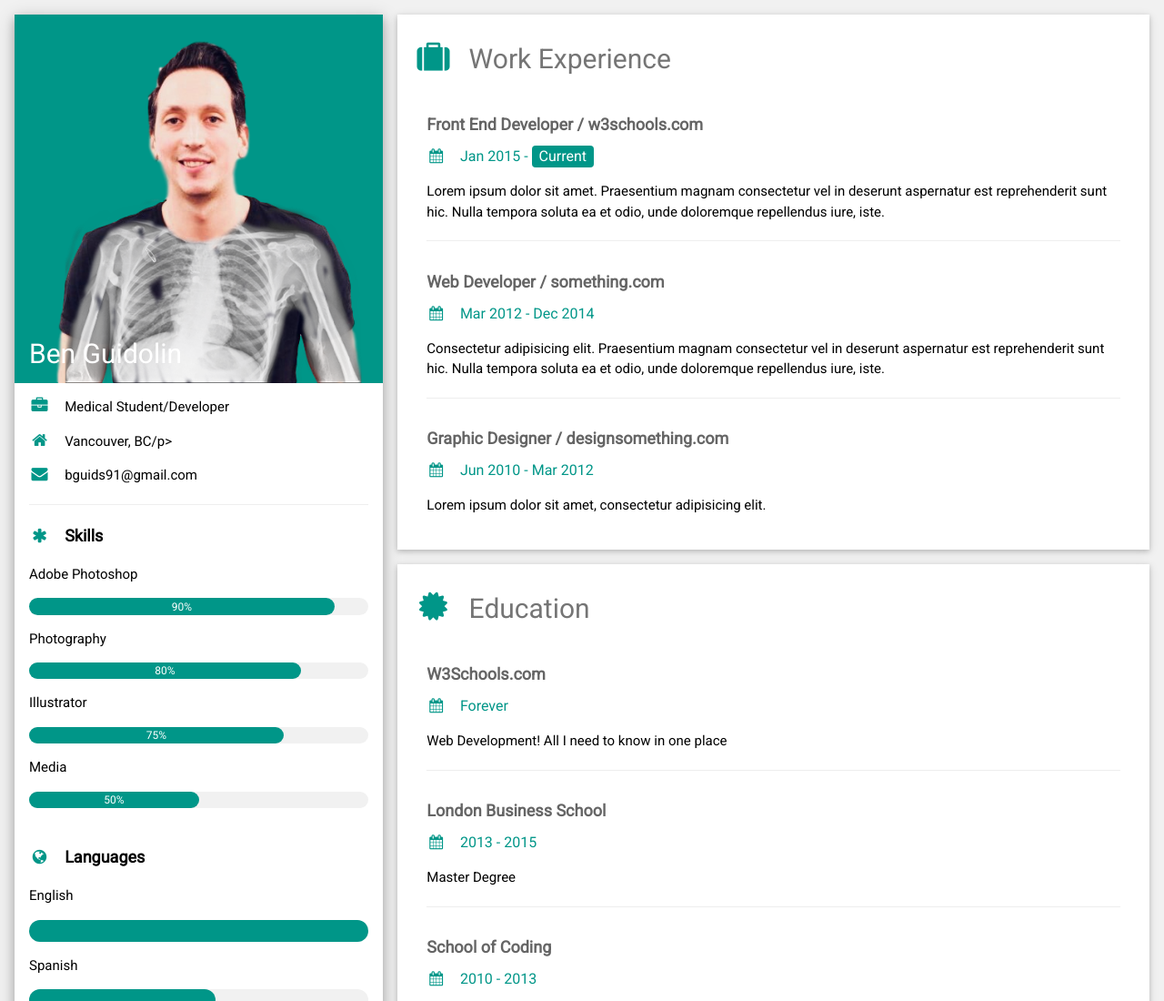
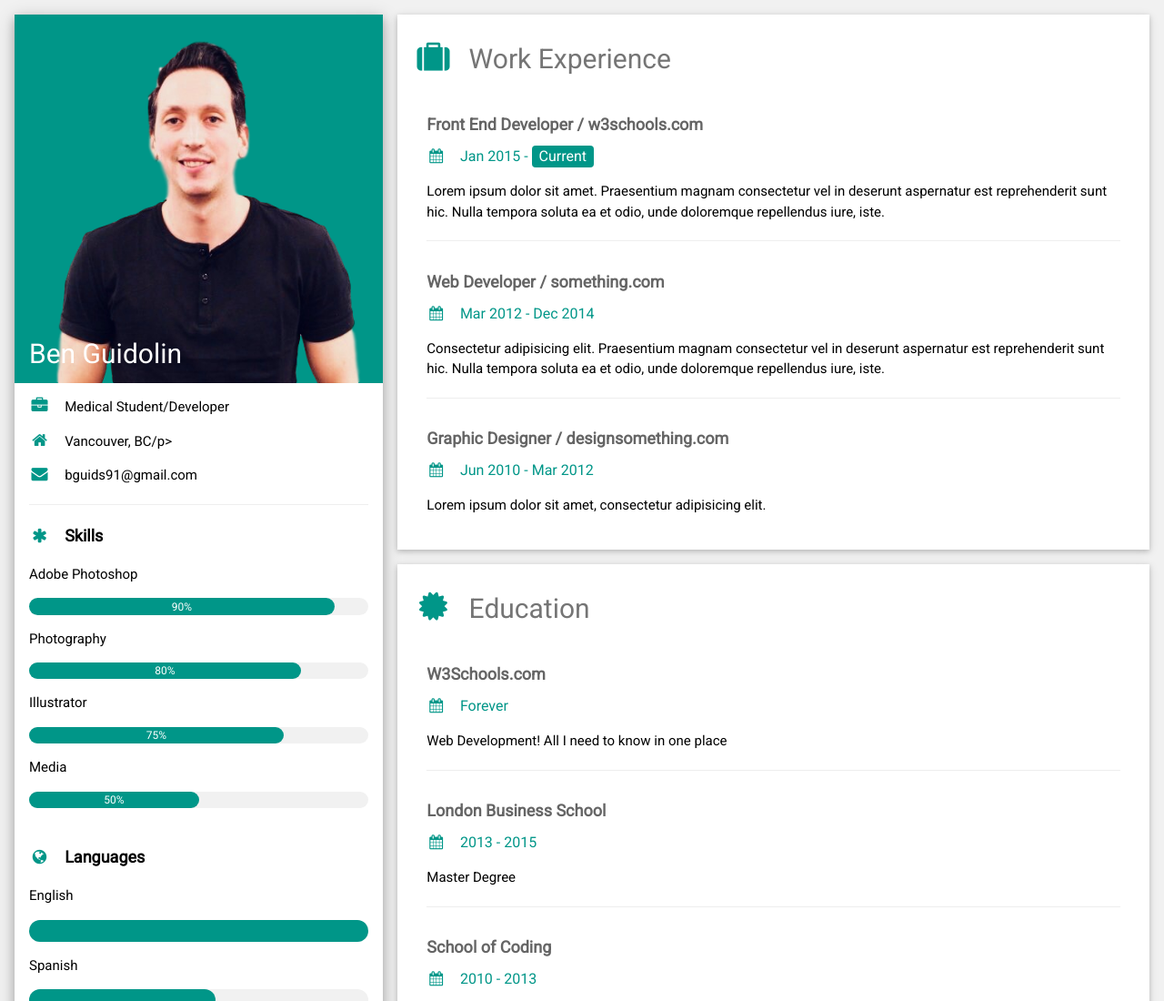
Before and after one commit to bguids91/website-template, a plain HTML site: page index.html in a window 1280 px wide. Shown: the top 1100 px of the page at 91% size. Drawn offline with nearby package versions, Linux system fonts and the light colour scheme.

Commit message:
Adds new photo

```diff
--- a/index.html
+++ b/index.html
@@ -32,7 +32,7 @@
 
         <div class="w3-teal w3-text-grey w3-card-4">
           <div class="w3-display-container">
-            <img src="./images/sxAE4aSg_clipped_rev_1 copy.png" style="width:100%" alt="Avatar">
+            <img src="./images/sxAE4aSg_clipped_rev_1.png" style="width:100%" alt="Avatar">
             <div class="w3-display-bottomleft w3-container w3-text-white">
               <h2>Ben Guidolin</h2>
             </div>
```
Also changed, not shown: images/sxAE4aSg_clipped_rev_1 copy.png (deleted).
